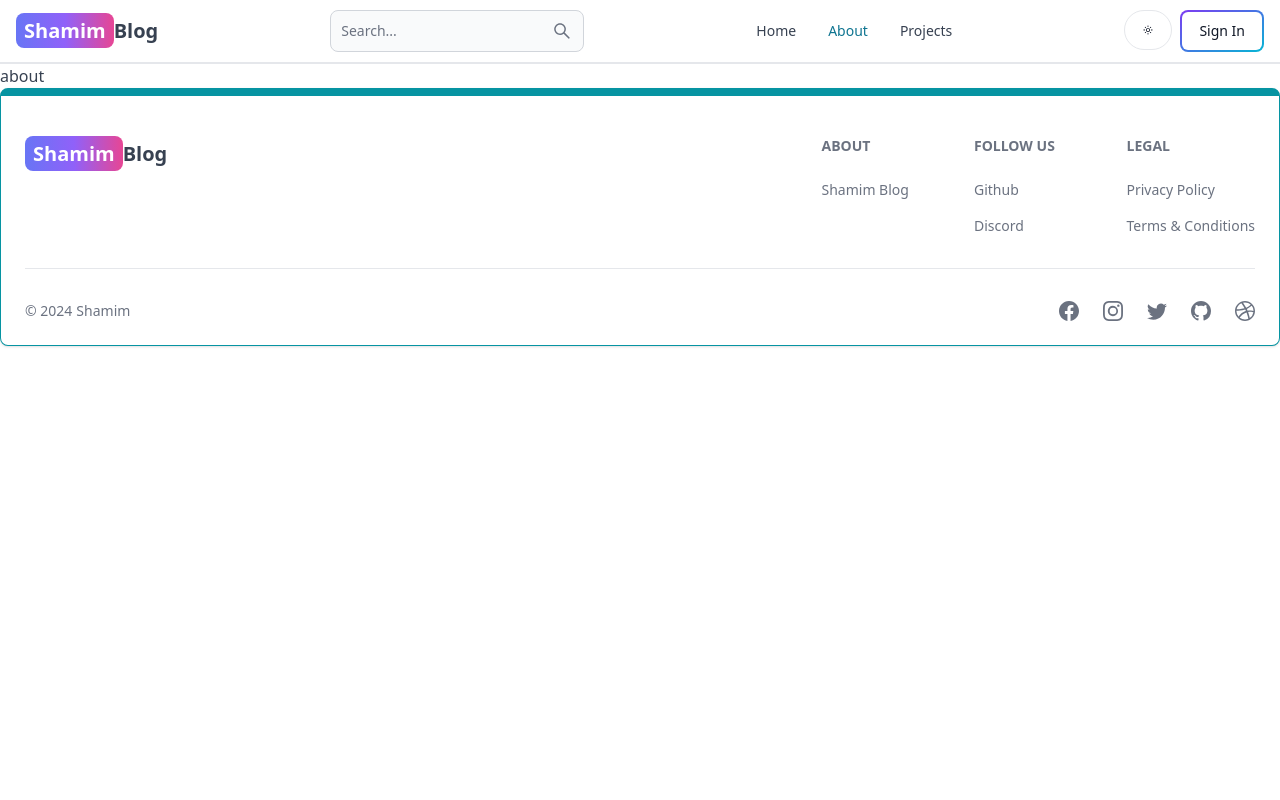
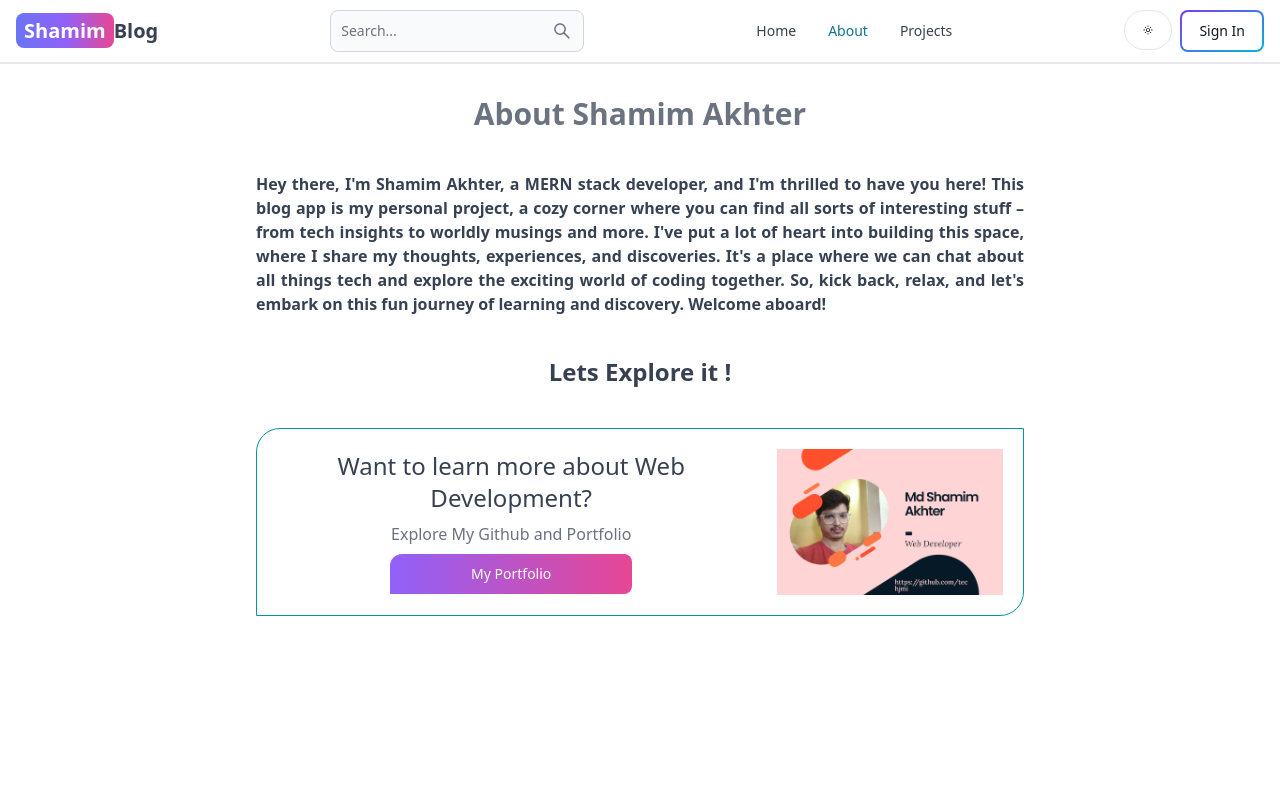
Before and after one commit to techjmi/blog__mern, a React (Vite) app in the folder client/: page /about in a window 1280 px wide. Shown: the top 800 px of the page. Built offline with nearby package versions, Linux system fonts and the light colour scheme.

Commit message:
project about

```diff
--- a/client/src/components/Header.jsx
+++ b/client/src/components/Header.jsx
@@ -12,17 +12,18 @@ const Header = () => {
   const dispatch = useDispatch();
   const { theme } = useSelector((state) => state.theme);
   const [searchTerm, setSearchTerm] = useState("");
+  const [showSearchInput, setShowSearchInput] = useState(false);
   // console.log(searchTerm);
   const location = useLocation();
-  const navigate= useNavigate()
+  const navigate = useNavigate();
   //handle function to set text in url enterd by serach field
 
   const handleSubmit = (e) => {
-e.preventDefault()
-const urlParams=new URLSearchParams(location.search)
-urlParams.set("searchTerm", searchTerm)
-const searchQuery=urlParams.toString()
-navigate(`/search?${searchQuery}`);
+    e.preventDefault();
+    const urlParams = new URLSearchParams(location.search);
+    urlParams.set("searchTerm", searchTerm);
+    const searchQuery = urlParams.toString();
+    navigate(`/search?${searchQuery}`);
   };
 
   //useEffects function
@@ -39,7 +40,7 @@ navigate(`/search?${searchQuery}`);
         to="/"
         className="self-center whitespace-nowrap text-sm sm:text-xl font-semibold dark:text-white"
       >
-        <span className="px-2 py-1 bg-gradient-to-r from-indigo-500 via-purple-500 to-pink-500 rounded-lg text-white">
+        <span className="px-2 py-1 bg-gradient-to-r from-indigo-500 via-purple-500 to-pink-500 rounded-lg text-white ">
           Shamim
         </span>
         Blog
@@ -52,6 +53,7 @@ navigate(`/search?${searchQuery}`);
           className="hidden lg:inline"
           value={searchTerm}
           onChange={(e) => setSearchTerm(e.target.value)}
+          size='small'
         />
       </form>
       <Button className="w-12 h-10 lg:hidden" color="gray" pill>
@@ -64,12 +66,8 @@ navigate(`/search?${searchQuery}`);
           pill
           onClick={() => dispatch(toggleTheme())}
         >
-          {/* <FaMoon /> */}
           {theme === "light" ? <MdOutlineLightMode /> : <MdDarkMode />}
         </Button>
-        {/* <Link to='/sign-in'>
-        <Button gradientDuoTone='purpleToBlue'> SignIn</Button>
-        </Link> */}
         <UserProfile />
         <Navbar.Toggle />
       </div>
--- a/client/src/pages/About.jsx
+++ b/client/src/pages/About.jsx
@@ -1,11 +1,31 @@
-import React from 'react'
-
+import React from "react";
+// import AdsPart from '../AdsPart'
+import AdsPart from './AdsPart';
+import { Button } from "flowbite-react";
+import { Link } from "react-router-dom";
 const About = () => {
   return (
-    <div>
-     about
+    <>
+    <div className="flex min-h-screen flex-col md:w-3/5 md:mx-auto text-justify gap-10 mx-4">
+      <h1 className="text-3xl font-semibold mt-8 text-gray-500 text-center">
+        About Shamim Akhter
+      </h1>
+      <p className="font-semibold ">
+        Hey there, I'm Shamim Akhter, a MERN stack developer, and I'm thrilled
+        to have you here! This blog app is my personal project, a cozy corner
+        where you can find all sorts of interesting stuff – from tech insights
+        to worldly musings and more. I've put a lot of heart into building this
+        space, where I share my thoughts, experiences, and discoveries. It's a
+        place where we can chat about all things tech and explore the exciting
+        world of coding together. So, kick back, relax, and let's embark on this
+        fun journey of learning and discovery. Welcome aboard!
+      </p>
+      <Link to="/" className="text-center text-2xl font-semibold">Lets Explore it !</Link>
+      <AdsPart />
     </div>
-  )
-}
+    </>
 
-export default About
+  );
+};
+
+export default About;
--- a/client/src/pages/Project.jsx
+++ b/client/src/pages/Project.jsx
@@ -1,9 +1,30 @@
-import React from 'react'
+import React from "react";
 
 const Project = () => {
   return (
-    <div>Project</div>
-  )
-}
+    <>
+      <div className=" flex p-5 min-h-screen flex-col gap-3 mx-4 md:mx-auto md:w-5/6">
+        <h1 className="text-3xl text-gray-500 text-center mt-5">
+          Explore My Projects
+        </h1>
+        <p className="font-semibold">
+          Welcome, dear visitor! I'm excited to share some of my projects with
+          you. This page is where I showcase my handcrafted creations, each one
+          a labor of love and passion for coding. Take a stroll through the
+          projects listed below, where you'll find a mix of web wonders waiting
+          to be explored. From dynamic web applications to captivating websites,
+          there's something here for everyone. Feel free to click on the
+          deployed links to experience the projects live in action. And if
+          you're curious about the inner workings, the source code is just a
+          click away. So, without further ado, let's dive in and discover the
+          magic of coding together. Happy exploring!
+        </p>
+        <div className="">
 
-export default Project
+        </div>
+      </div>
+    </>
+  );
+};
+
+export default Project;
--- a/client/src/pages/SearchPage.jsx
+++ b/client/src/pages/SearchPage.jsx
@@ -30,6 +30,7 @@ const SearchPage = () => {
             // console.log('the search post data is', data)
             setLoading(false)
             setPosts(data.posts)
+            setSidebarData('')
             if (data.posts.length === 7) {
               setShowMore(true);
             } else {
@@ -90,7 +91,7 @@ const handleChange = (e) => {
         <h1 className="text-3xl font-semibold text-center sm:border-b border-gray-500 p-3 mt-2">
           Search Post
         </h1>
-        <div className='p-7 flex flex-wrap gap-4'>
+        <div className='p-7 flex flex-wrap gap-4 items-center justify-center'>
           {!loading && posts.length === 0 && (
             <p className='text-xl text-gray-500'>No posts found.</p>
           )}
```
